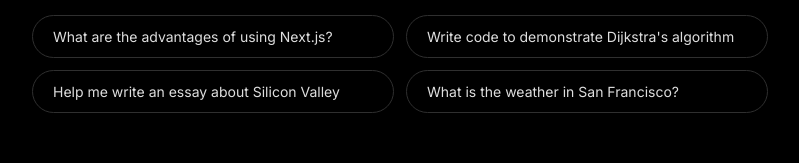
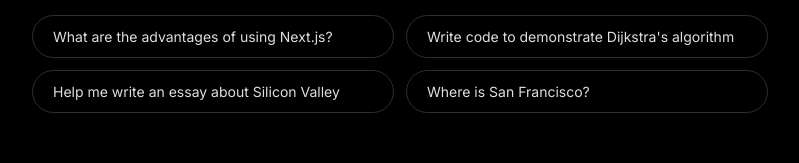
Before and after one commit to praveenxstack/chatbot, a website: page public/index.html in a window 1280 px wide. Shown: the part 294-457 px from the top of the page, without its empty margins (240-1039 px from the left). Drawn offline with nearby package versions, Linux system fonts and the light colour scheme.

Commit message:
Change suggestion button prompt to 'Where is San Francisco?'
Updated a suggestion button to inquire about the location of San Francisco instead of its weather.

```diff
--- a/public/index.html
+++ b/public/index.html
@@ -27,8 +27,8 @@
                     to demonstrate Dijkstra's algorithm</button>
                 <button class="suggestion-btn" data-prompt="Help me write an essay about Silicon Valley">Help me write
                     an essay about Silicon Valley</button>
-                <button class="suggestion-btn" data-prompt="What is the weather in San Francisco?">What is the weather
-                    in San Francisco?</button>
+                <button class="suggestion-btn" data-prompt="Where is San Francisco?">Where is
+                    San Francisco?</button>
             </div>
         </div>
 
```
